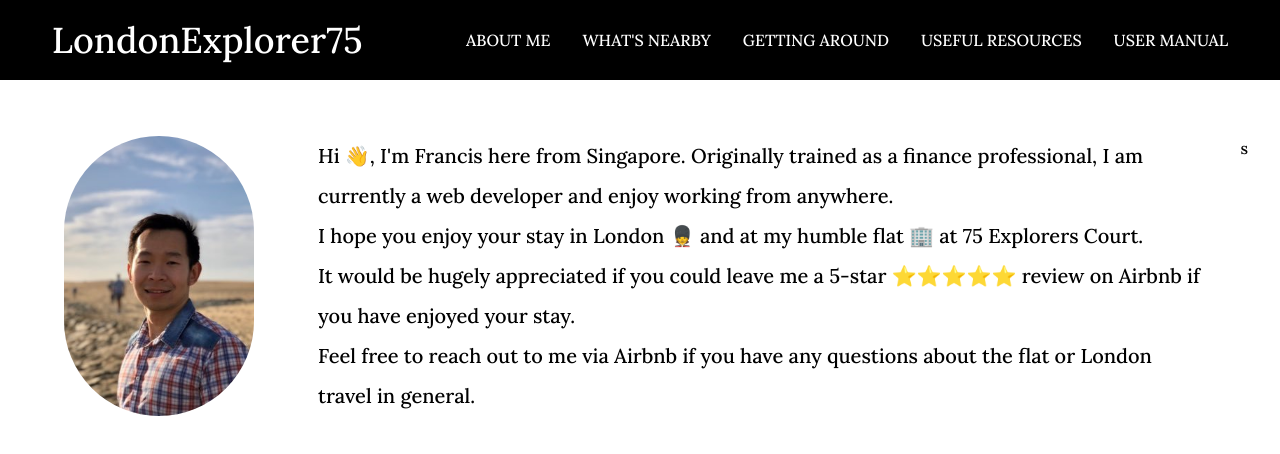
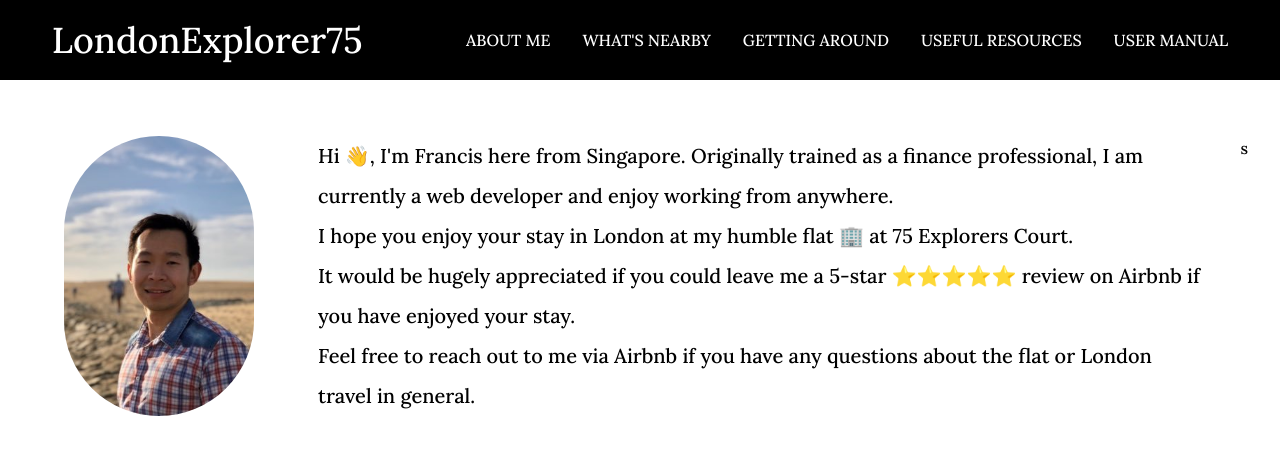
Before and after one commit to francisldn/airbnb-explorer75london, a Next.js app: page /About in a window 1280 px wide. Shown: the top 454 px of the page. Built offline with nearby package versions, Linux system fonts and the light colour scheme.

Commit message:
edit text

```diff
--- a/pages/About.tsx
+++ b/pages/About.tsx
@@ -14,7 +14,7 @@ const About = () => {
                             Hi 👋, I'm Francis here from Singapore. Originally trained as a finance professional, I am currently a web developer and enjoy working from anywhere.
                         </li>
                         <li>
-                            I hope you enjoy your stay in London 💂 and at my humble flat 🏢 at 75 Explorers Court.
+                            I hope you enjoy your stay in London at my humble flat 🏢 at 75 Explorers Court.
                         </li>
                         <li>
                             It would be hugely appreciated if you could leave me a 5-star ⭐⭐⭐⭐⭐ review on Airbnb if you have enjoyed your stay.
```
